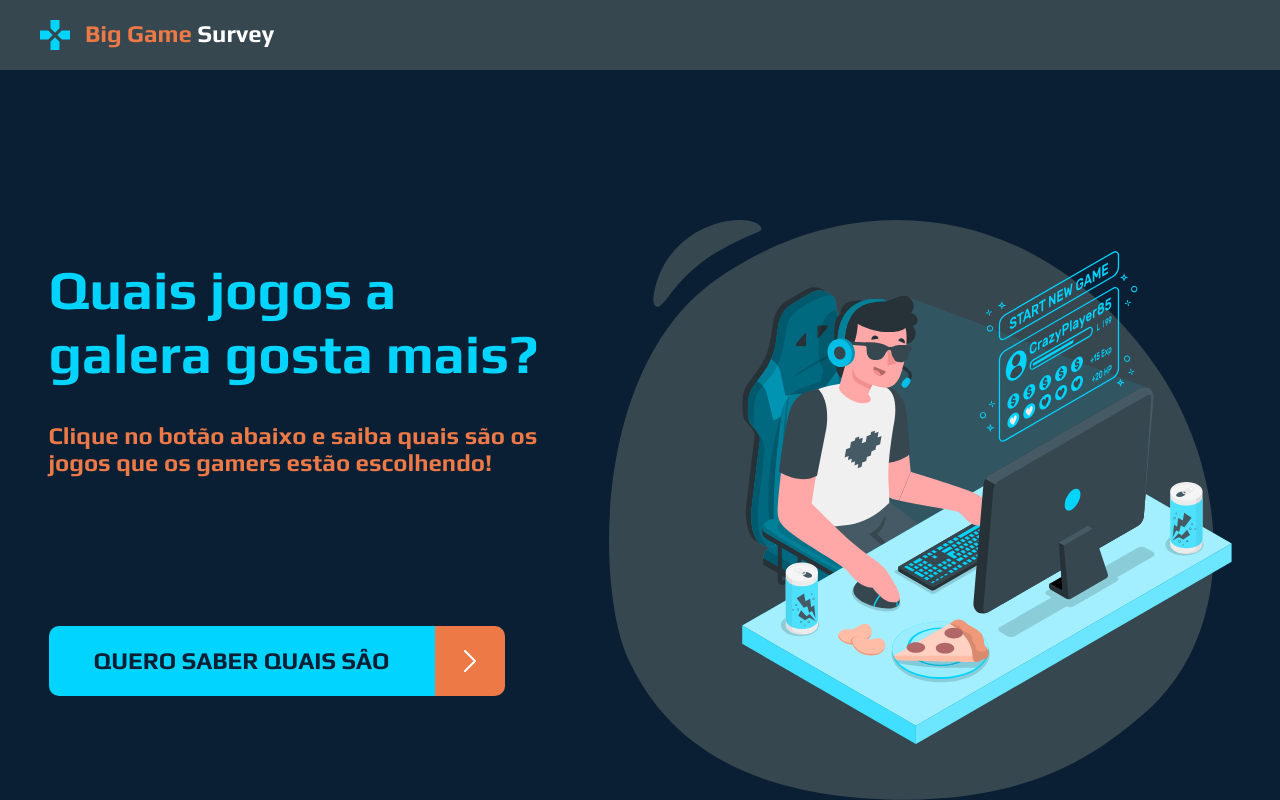
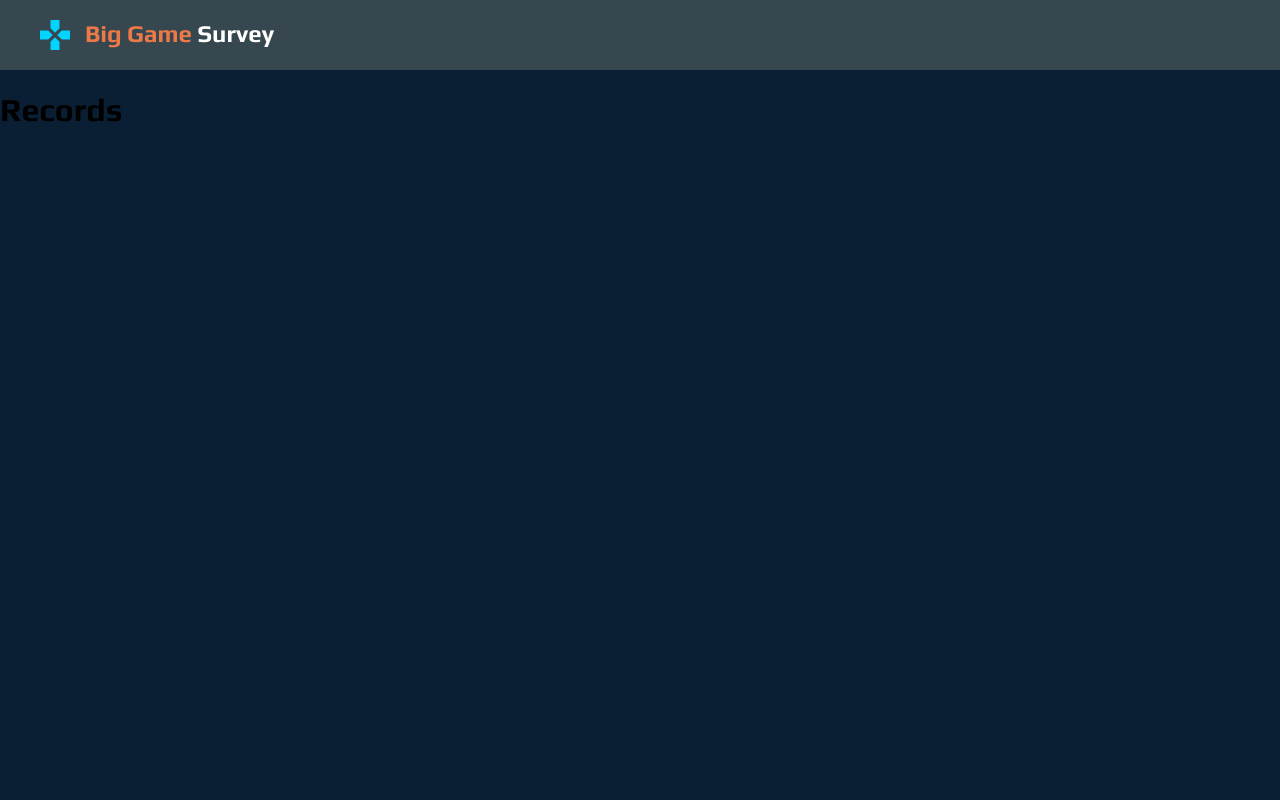
Before and after one commit to kalilventura/pesquisa, a React (Create React App) app in the folder front-web/: page /records in a window 1280 px wide. Built offline with nearby package versions, Linux system fonts and the light colour scheme.

Commit message:
Criando navegação com rotas

```diff
--- a/front-web/package.json
+++ b/front-web/package.json
@@ -12,8 +12,12 @@
     "@types/react-dom": "^16.9.0",
     "react": "^16.13.1",
     "react-dom": "^16.13.1",
+    "react-router-dom": "^5.2.0",
     "react-scripts": "3.4.3",
     "typescript": "~3.7.2"
+  },
+  "devDependencies": {
+    "@types/react-router-dom": "^5.1.6"
   },
   "scripts": {
     "start": "react-scripts start",
--- a/front-web/src/App.tsx
+++ b/front-web/src/App.tsx
@@ -1,15 +1,9 @@
 import React from "react";
 import "./App.css";
-import Header from "./components/header";
-import Home from "./pages/home";
+import Routes from "./routes";
 
 function App() {
-  return (
-    <div>
-      <Header />
-      <Home />
-    </div>
-  );
+  return <Routes />;
 }
 
 export default App;
--- a/front-web/src/components/header/index.tsx
+++ b/front-web/src/components/header/index.tsx
@@ -1,15 +1,18 @@
 import React from "react";
 import "./styles.css";
 import { ReactComponent as Logo } from "../../assets/logo.svg";
+import { Link } from "react-router-dom";
 
 const Header = () => {
   return (
     <header className="main-header">
       <Logo />
-      <div className="logo-text">
-        <span className="logo-text-1">Big Game</span>
-        <span className="logo-text-2"> Survey</span>
-      </div>
+      <Link to="/">
+        <div className="logo-text">
+          <span className="logo-text-1">Big Game</span>
+          <span className="logo-text-2"> Survey</span>
+        </div>
+      </Link>
     </header>
   );
 };
--- a/front-web/src/pages/home/index.tsx
+++ b/front-web/src/pages/home/index.tsx
@@ -2,6 +2,7 @@ import React from "react";
 import "./styles.css";
 import { ReactComponent as Arrow } from "../../assets/arrow.svg";
 import { ReactComponent as Gamer } from "../../assets/gamer.svg";
+import { Link } from "react-router-dom";
 
 const Home = () => {
   return (
@@ -12,12 +13,14 @@ const Home = () => {
           Clique no botão abaixo e saiba quais são os jogos que os gamers estão
           escolhendo!
         </h3>
-        <div className="home-actions">
-          <button className="home-btn">QUERO SABER QUAIS SÂO</button>
-          <div className="home-btn-icon">
-            <Arrow />
+        <Link to="/records">
+          <div className="home-actions">
+            <button className="home-btn">QUERO SABER QUAIS SÂO</button>
+            <div className="home-btn-icon">
+              <Arrow />
+            </div>
           </div>
-        </div>
+        </Link>
       </div>
       <Gamer className="home-image" />
     </div>
--- /dev/null
+++ b/front-web/src/pages/records/index.tsx
@@ -0,0 +1,7 @@
+import React from "react";
+
+const Records = () => {
+  return <h1>Records</h1>;
+};
+
+export default Records;
--- /dev/null
+++ b/front-web/src/routes.tsx
@@ -0,0 +1,23 @@
+import React from "react";
+import { BrowserRouter, Switch, Route } from "react-router-dom";
+import Header from "./components/header";
+import Home from "./pages/home";
+import Records from "./pages/records";
+
+const Routes = () => {
+  return (
+    <BrowserRouter>
+      <Header />
+      <Switch>
+        <Route path="/" exact>
+          <Home />
+        </Route>
+        <Route path="/records">
+          <Records />
+        </Route>
+      </Switch>
+    </BrowserRouter>
+  );
+};
+
+export default Routes;
```
Also changed, not shown: 1 other file (tests, documents, lock files or other folders).
